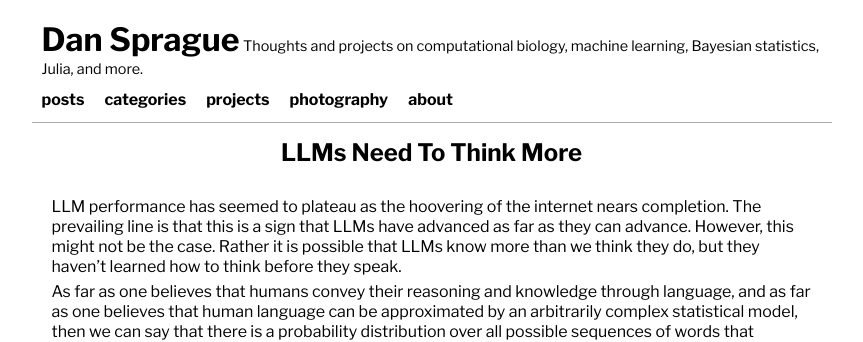
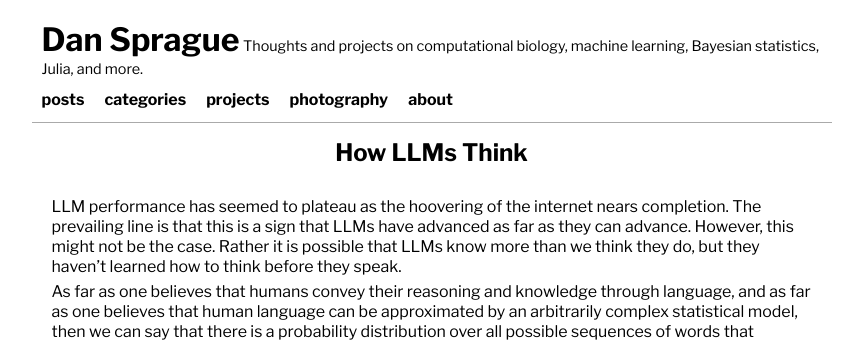
Before and after one commit to dan-sprague/dan-sprague.github.io, a Jekyll site: the page built from _posts/2025-02-02-llmthinking.markdown, in a window 1280 px wide. Shown: the top 342 px of the page, without its empty margins (201-1064 px from the left). Built offline with Jekyll 4.4.1, drawn with Linux system fonts in a browser that asks for light colours; formulas are drawn with MathJax 3.

Commit message:
fixed bug

```diff
--- a/_posts/2025-02-02-llmthinking.markdown
+++ b/_posts/2025-02-02-llmthinking.markdown
@@ -1,6 +1,6 @@
 ---
 layout: post
-title:  "LLMs Need To Think More"
+title:  "How LLMs Think"
 date:   2025-02-02 12:00:00 +0800
 last_modified_at: 2025-02-02 12:00:00 +0800
 categories: [Statistical Modeling]
```
